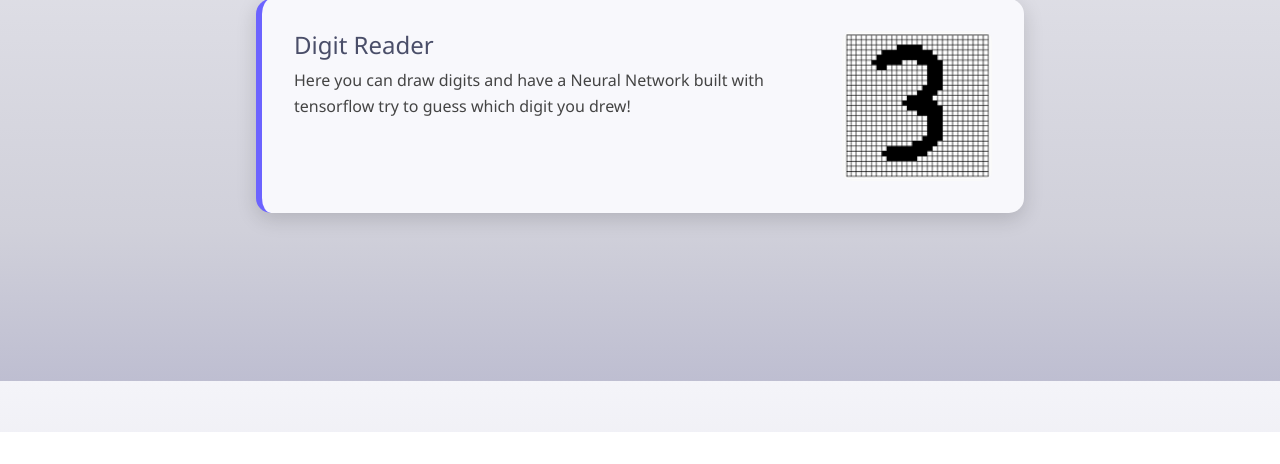
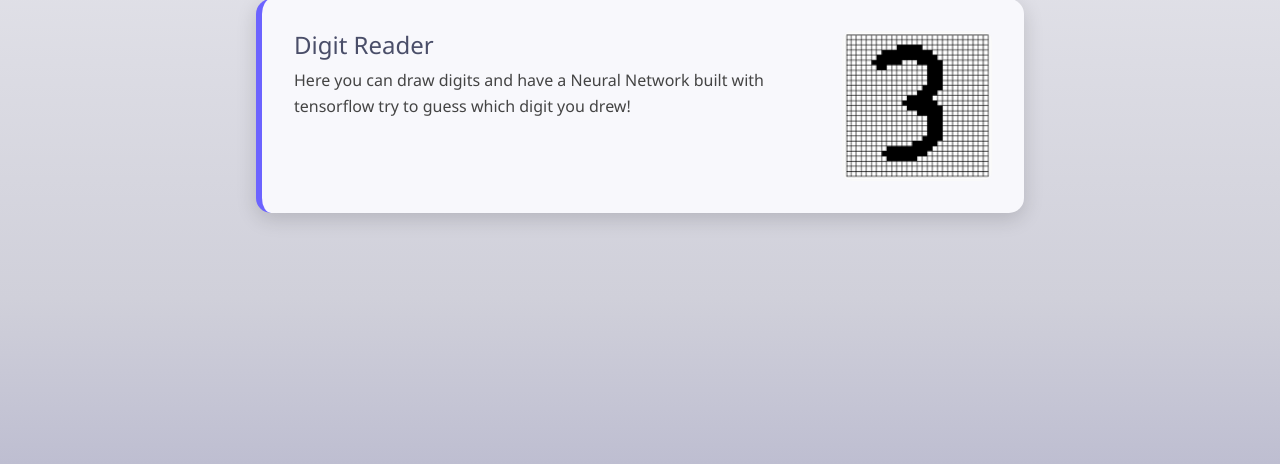
Before and after one commit to MichaelWheeler202/My_Website_2, a Flask app: page / in a window 1280 px wide. Shown: the part 368-832 px from the top of the page. Before the commit the page ends 800 px from the top, so only its background shows below. Run offline with Flask 3, Linux system fonts and the light colour scheme; some libraries are stand-ins or nearby versions.

Commit message:
Fix CSS issue where body does not fill page.

```diff
--- a/static/mainV2.css
+++ b/static/mainV3.css
@@ -3,6 +3,7 @@
   background: linear-gradient(to bottom, #f4f4f9 0%, #e1e1e8 40%, #d0d0da 80%, #bebed1 100%);
   color: #2e2e3e;
   overscroll-behavior: none;
+  min-height: 100dvh;
 }
 
 .site-header {
--- a/templates/base.html
+++ b/templates/base.html
@@ -9,7 +9,7 @@
         <link rel="stylesheet" href="https://stackpath.bootstrapcdn.com/bootstrap/4.3.1/css/bootstrap.min.css" integrity="sha384-ggOyR0iXCbMQv3Xipma34MD+dH/1fQ784/j6cY/iJTQUOhcWr7x9JvoRxT2MZw1T" crossorigin="anonymous">
 
         <!-- load our css file-->
-        <link rel="stylesheet" type="text/css" href="{{ url_for('static', filename='mainV2.css') }}">
+        <link rel="stylesheet" type="text/css" href="{{ url_for('static', filename='mainV3.css') }}">
 
         <link rel="shortcut icon" href="/">
 
```
